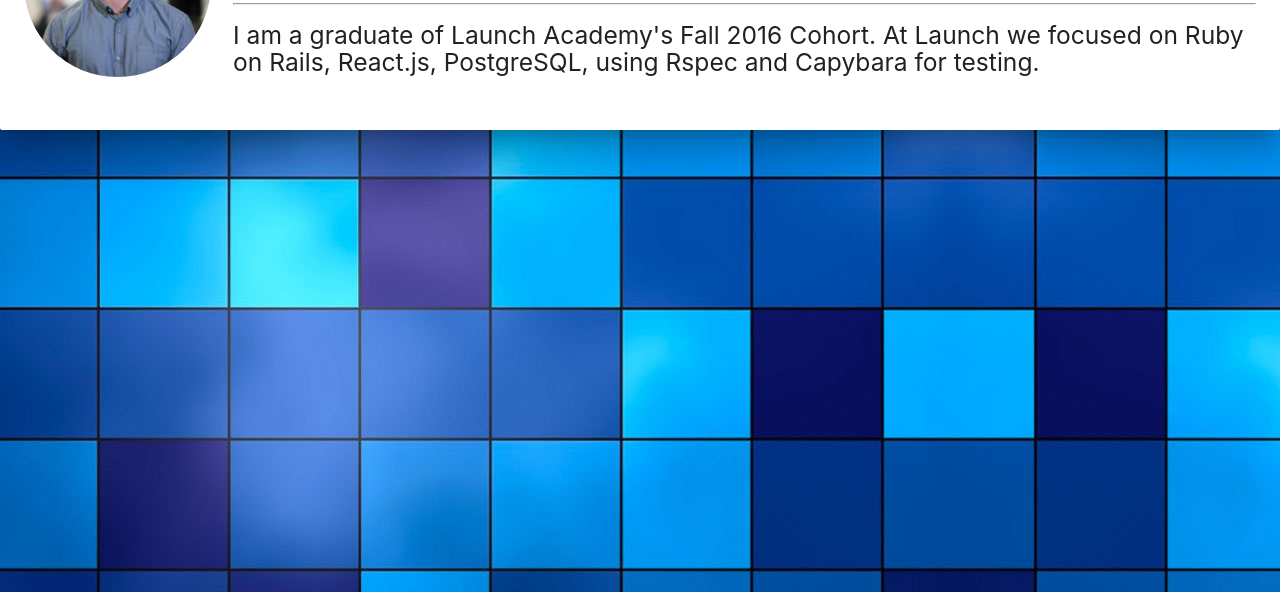
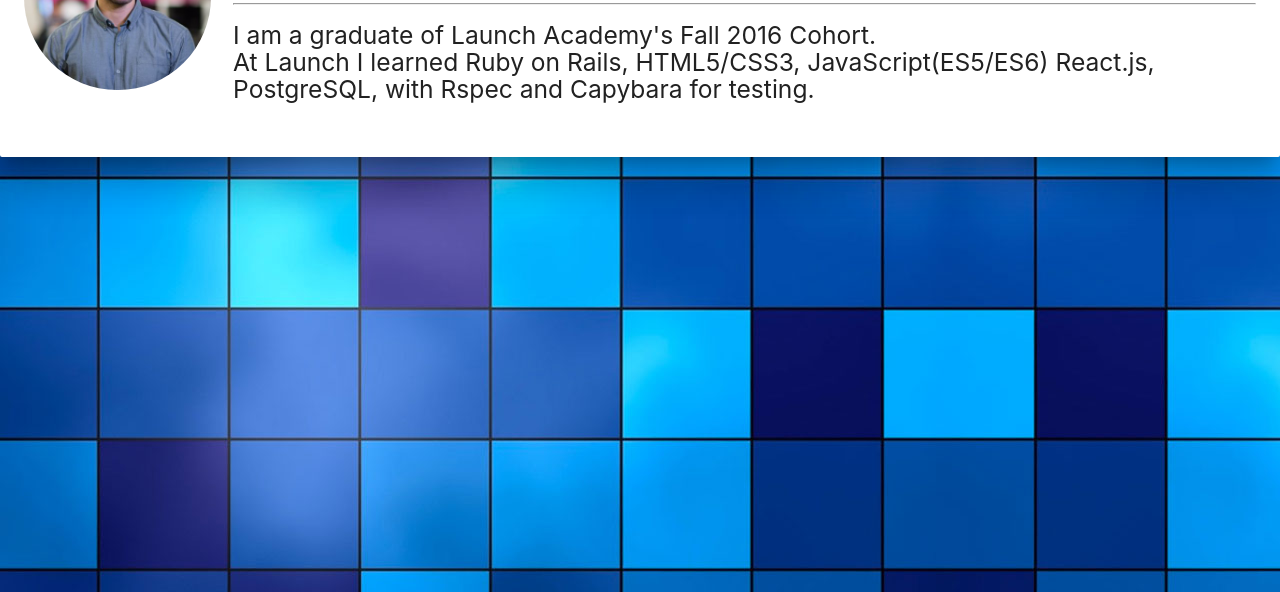
Before and after one commit to Pete-Eichman/pete-eichman.github.io, a plain HTML site: page aboutme.html in a window 1280 px wide. Shown: the part 208-800 px from the top of the page. Drawn offline with nearby package versions, Linux system fonts and the light colour scheme; a web font is replaced by a local one.

Commit message:
more describe

```diff
--- a/aboutme.html
+++ b/aboutme.html
@@ -33,7 +33,7 @@
             </div>
             <div class="col s10">
               <h2>About Me</h2><hr>
-              <h5>I am a graduate of Launch Academy's Fall 2016 Cohort. At Launch we focused on Ruby on Rails, React.js, PostgreSQL, using Rspec and Capybara for testing.</h5>
+              <h5>I am a graduate of Launch Academy's Fall 2016 Cohort.</br>At Launch I learned Ruby on Rails, HTML5/CSS3, JavaScript(ES5/ES6) React.js, PostgreSQL, with Rspec and Capybara for testing.</h5>
             </div>
           </div>
         </div>
```
